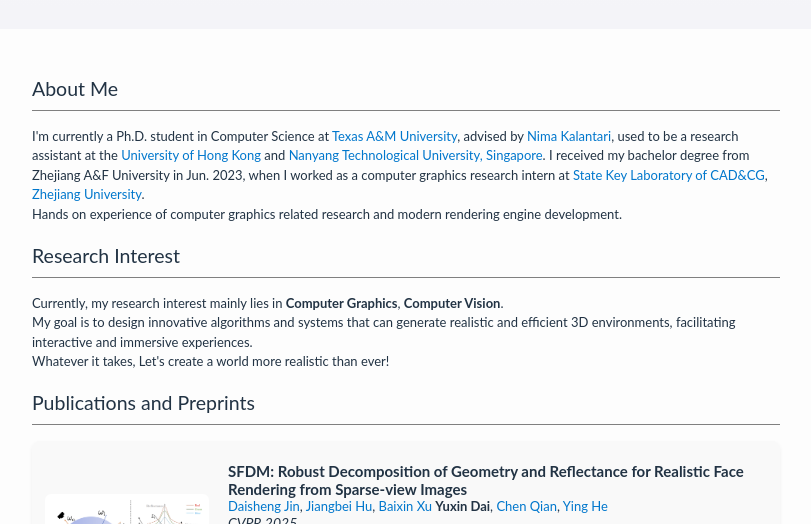
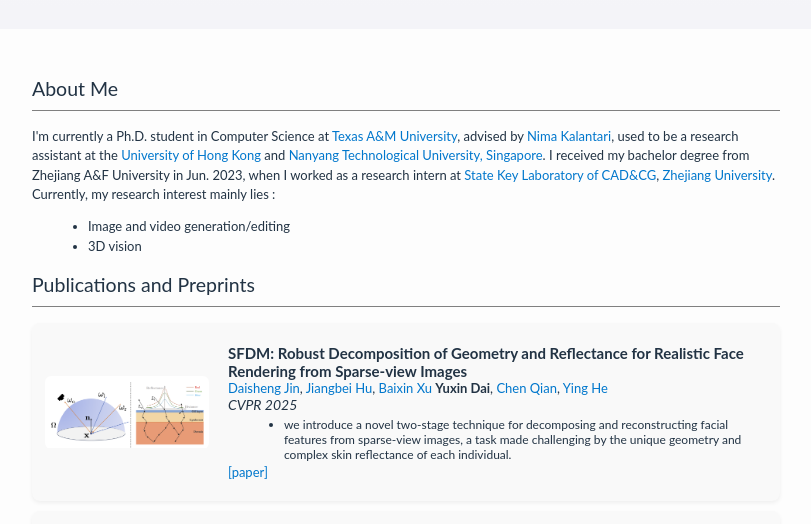
Before and after one commit to brabbitdousha/brabbitdousha.github.io, a plain HTML site: page index.html in a window 1280 px wide. Shown: the part 200-724 px from the top of the page, without its empty margins (234-1045 px from the left). Drawn offline with nearby package versions, Linux system fonts and the light colour scheme; grey boxes are pictures that could not be loaded.

Commit message:
Update index.html

```diff
--- a/index.html
+++ b/index.html
@@ -47,23 +47,16 @@
         <!-- <div style="border-top: 1px solid #000;"></div>
         <hr> -->
         <p>I'm currently a Ph.D. student in Computer Science at <a href="https://www.tamu.edu/">Texas A&M University</a>, advised by <a href="https://people.engr.tamu.edu/nimak/index.html">Nima Kalantari</a>, used to be a research assistant at the <a href="https://www.hku.hk/">University of Hong Kong</a> and <a href="https://www.ntu.edu.sg/">Nanyang Technological University, Singapore</a>. I received my bachelor degree from Zhejiang A&F University in Jun. 2023,
-            when I worked as a computer graphics research intern at <a href="http://www.cad.zju.edu.cn">State Key Laboratory of CAD&CG</a>, <a href="http://www.cad.zju.edu.cn">Zhejiang University</a>.
+            when I worked as a research intern at <a href="http://www.cad.zju.edu.cn">State Key Laboratory of CAD&CG</a>, <a href="http://www.cad.zju.edu.cn">Zhejiang University</a>.
             <br>
-            Hands on experience of computer graphics related research and modern rendering engine development.<br>
+            Currently, my research interest mainly lies :
+            <ul>
+                <li>Image and video generation/editing</li>
+                <li>3D vision</li>
+            </ul>
         </p>
     </div>
 
-    <div>
-        <h2 class="noselect">Research Interest</h2>
-        <p>
-        Currently, my research interest mainly lies in <span class="bold">Computer Graphics</span>, <span class="bold">Computer Vision</span>.
-        <br/>
-        My goal is to design innovative algorithms and systems that can generate
-        realistic and efficient 3D environments, facilitating interactive and immersive experiences.
-        <br>Whatever it takes, Let's create a world more realistic than ever!
-
-        </p>
-    </div>
     <div>
         <h2 class="noselect">Publications and Preprints</h2>
         <table style="width:100%;border:0px;border-spacing:0px;border-collapse:separate;margin-right:auto;margin-left:auto;">
```
